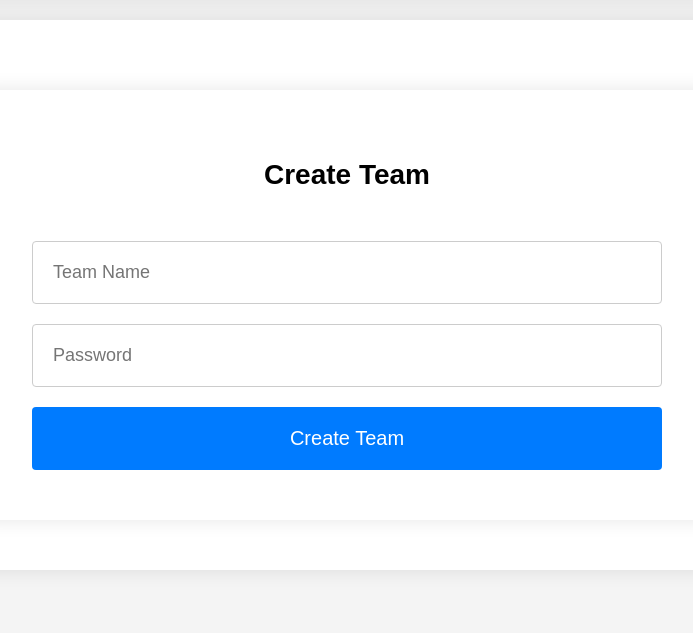
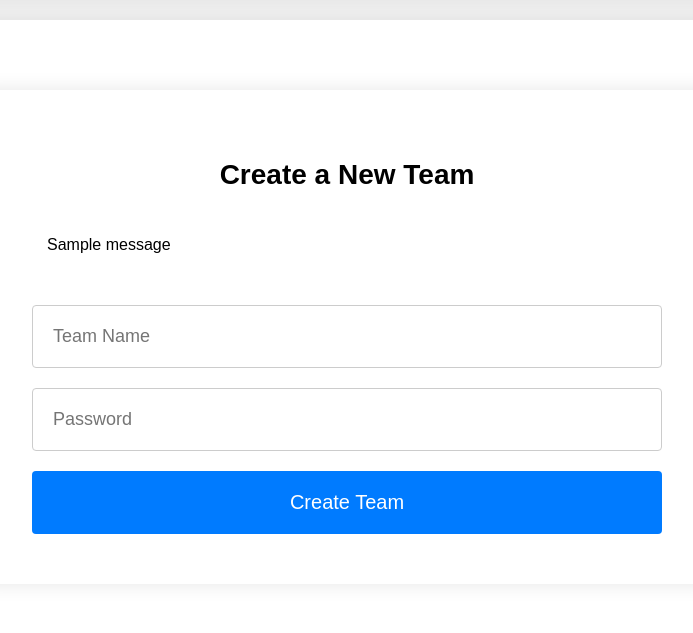
Before and after one commit to Know-Shaon/office-attendance-records-postgres-render, a Flask app: page /create_team in a window 1280 px wide. Shown: the part 70-703 px from the top of the page, without its empty margins (308-1001 px from the left). Run offline with Flask 3, Linux system fonts and the light colour scheme; one stand-in notice (Sample message) is shown; some libraries are stand-ins or nearby versions.

Commit message:
updated create team option

```diff
--- a/templates/create_team.html
+++ b/templates/create_team.html
@@ -4,8 +4,17 @@
 
 {% block content %}
 <div class="container">
-    <h1>Create Team</h1>
-    <form method="post" action="{{ url_for('create_team') }}">
+    <h1>Create a New Team</h1>
+    {% with messages = get_flashed_messages(with_categories=true) %}
+      {% if messages %}
+        <ul class="flashes">
+        {% for category, message in messages %}
+          <li class="{{ category }}">{{ message }}</li>
+        {% endfor %}
+        </ul>
+      {% endif %}
+    {% endwith %}
+    <form method="post">
         <input type="text" name="team_name" placeholder="Team Name" required>
         <input type="password" name="password" placeholder="Password" required>
         <button type="submit">Create Team</button>
--- a/templates/index.html
+++ b/templates/index.html
@@ -19,5 +19,8 @@
         <input type="password" name="password" placeholder="Password" required>
         <button type="submit">Login</button>
     </form>
+    <div class="create-team">
+        <a href="{{ url_for('create_team') }}">Create a New Team</a>
+    </div>
 </div>
 {% endblock %}
```
